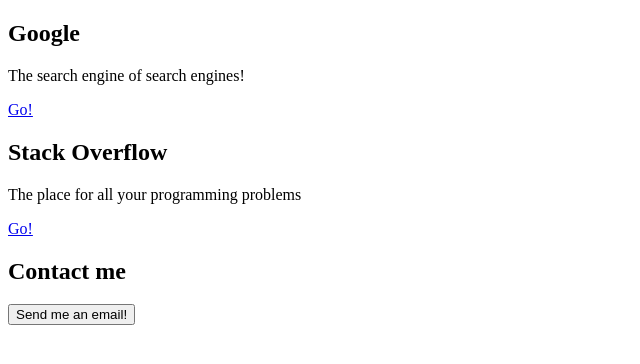
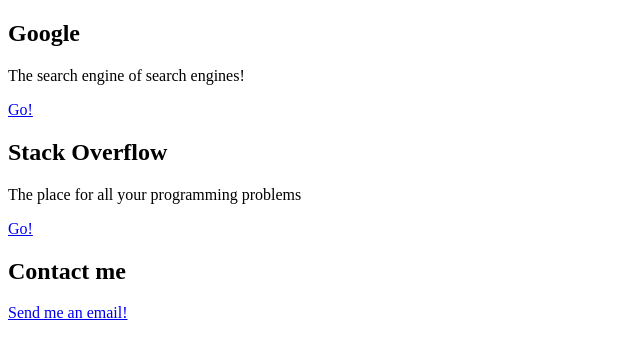
Before and after one commit to FBW41-2/mail-link-boturdan, a plain HTML site: page index.html in a window 1280 px wide. Shown: the whole page, without its empty margins (0-640 px from the left). Drawn offline with Linux system fonts and the light colour scheme.

Commit message:
Removed the button

```diff
--- a/index.html
+++ b/index.html
@@ -30,7 +30,7 @@
   <section class="send-email">
 
     <h1>Contact me</h1>
-    <button type="button"><a href="mailto:someone@example.com"></a>Send me an email!</button>
+    <a href="mailto:someone@example.com">Send me an email!</a>
 
   </section>
 </body>
```
